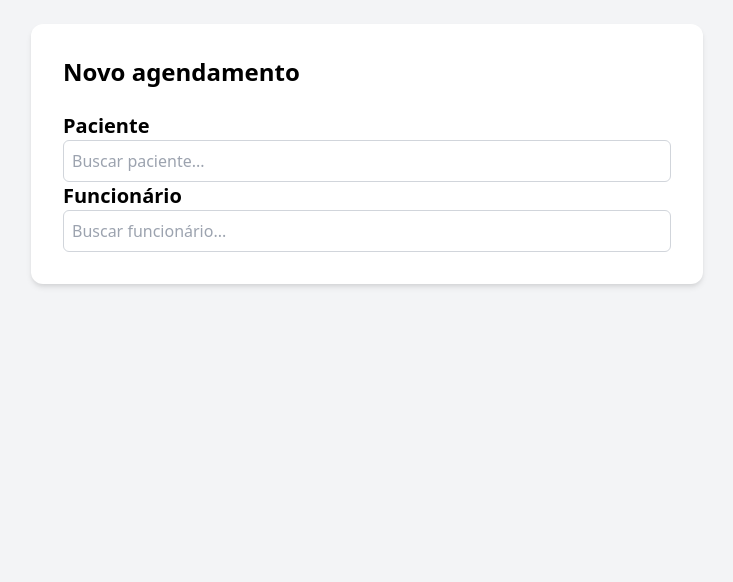
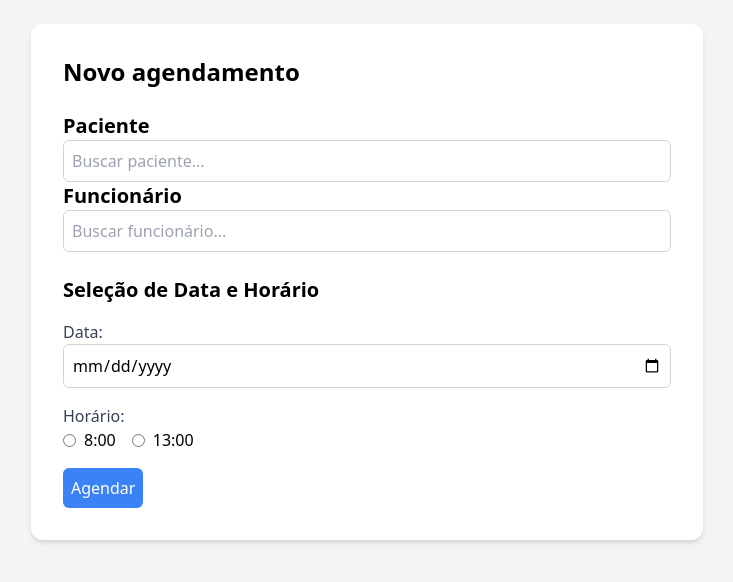
Before and after one commit to CWebler/tekove, a Flask app: page /funcionarios_page in a window 1280 px wide. Shown: the top 582 px of the page, without its empty margins (273-1006 px from the left). Run offline with Flask 3, Linux system fonts and the light colour scheme; data that the repository does not hold is empty; some libraries are stand-ins or nearby versions.

Commit message:
adicionando campos para data e horario

```diff
--- a/app/templates/index.html
+++ b/app/templates/index.html
@@ -26,6 +26,20 @@
                    <div id="results" class="relative"></div>
         </div>
 
+        <h2 class="text-xl font-semibold mb-4 mt-6">Seleção de Data e Horário</h2>
+        <label for="date" class="block text-gray-700">Data:</label>
+        <input type="date" id="date" name="date" class="w-full p-2 border border-gray-300 rounded-md mb-4">
+
+        <label class="block text-gray-700">Horário:</label>
+        <div class="flex items-center mb-4">
+            <input type="radio" id="time8" name="time" value="8:00" class="mr-2">
+            <label for="time8" class="mr-4">8:00</label>
+            <input type="radio" id="time13" name="time" value="13:00" class="mr-2">
+            <label for="time13">13:00</label>
+        </div>
+
+        <button class="bg-blue-500 text-white p-2 rounded-md">Agendar</button>
+
     </div>
 </body>
 </html>
```
